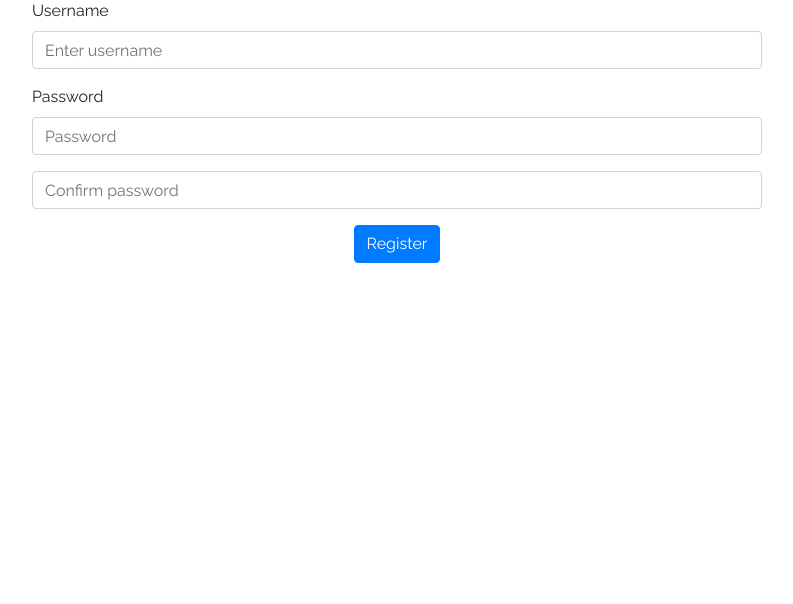
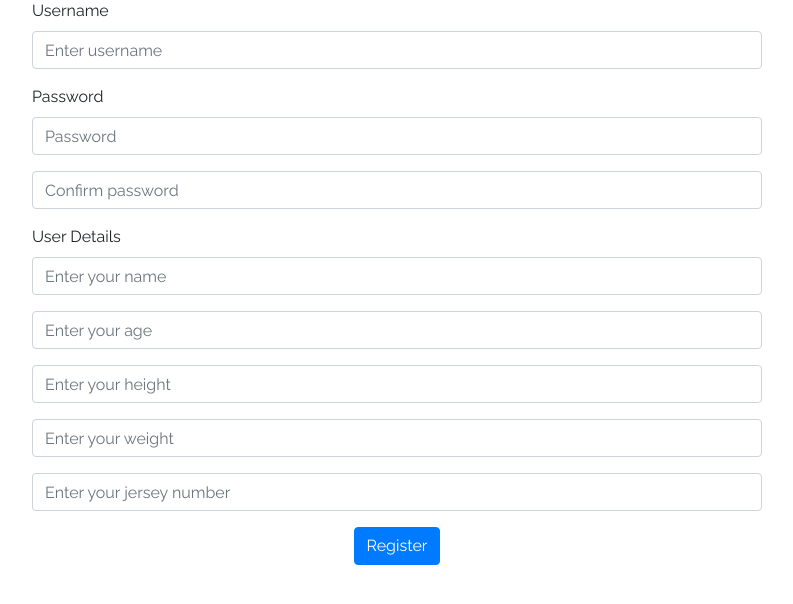
Before and after one commit to th0mazzz/onUltimateTrack, a Flask app: page /register in a window 1280 px wide. Shown: the part 169-773 px from the top of the page, without its empty margins (243-1036 px from the left). Run offline with Flask 2, Linux system fonts and the light colour scheme; some libraries are stand-ins or nearby versions.

Commit message:
Users can register now

```diff
--- a/borkbook/__init__.py
+++ b/borkbook/__init__.py
@@ -36,41 +36,42 @@ def home():
 @app.route('/auth', methods=["POST"])
 def auth():
     user, pwd = request.form['username'], request.form['password']
-    if 'confirmpassword' not in request.form:
-        returnedStuff = database.getUser(user)
-        if returnedStuff == None:
-            flash('Incorrect username!')
-            return redirect(url_for('login'))
-            print(returnedStuff)
+    returnedStuff = database.getUser(user)
+    if returnedStuff == None:
+        flash('Incorrect username!')
+        return redirect(url_for('login'))
+        print(returnedStuff)
 
-        if pwd != returnedStuff[1]:
-            flash('Incorrect password!')
-            return redirect(url_for('login'))
+    if pwd != returnedStuff[1]:
+        flash('Incorrect password!')
+        return redirect(url_for('login'))
     return redirect(url_for('home'))
 
-    '''
-    else:
-        confirmpwd = request.form['confirmpassword']
-        returnedStuff = database.getUser(user)
-        if returnedStuff == None:
-            if pwd != confirmpwd:
-                flash('Passwords do not match')
-                return redirect(url_for('register'))
+@app.route('/auth2', methods=['POST'])
+def auth2():
 
-            player_name = request.form['player_name']
-            player_age = request.form['player_age']
-            player_height = request.form['player_height']
-            player_weight = request.form['player_weight']
-            player_jersey = request.form['player_jersey']
+    user, pwd = request.form['username'], request.form['password']
+    confirmpwd = request.form['confirmpassword']
+    returnedStuff = database.getUser(user)
+    if returnedStuff == None:
+        if pwd != confirmpwd:
+            flash('Passwords do not match')
+            return redirect(url_for('register'))
+
+        player_name = request.form['player_name']
+        player_age = request.form['player_age']
+        player_height = request.form['player_height']
+        player_weight = request.form['player_weight']
+        player_jersey = request.form['player_jersey']
 
 
-            database.registerUser(user, pwd, player_name, player_age, player_height, player_weight, player_jersey)
+        database.registerUser(user, pwd, player_name, player_age, player_height, player_weight, player_jersey)
 
-            return redirect(url_for('home'))
+        return redirect(url_for('home'))
 
-        flash('Username is taken')
-        return redirect(url_for('register'))
-    '''
+    flash('Username is taken')
+    return redirect(url_for('register'))
+
 
 if __name__ == '__main__':
     app.debug = True
--- a/borkbook/templates/register.html
+++ b/borkbook/templates/register.html
@@ -46,7 +46,7 @@
     <div class="row">
         <div class="col-sm-2"></div>
         <div class="col">
-            <form action="/auth" method="POST">
+            <form action="/auth2" method="POST">
                 <div class="form-group">
                     <label for="exampleInputEmail1">Username</label>
                     <input type="text" class="form-control" id="user" aria-describedby="emailHelp"
@@ -61,6 +61,29 @@
                         <input type="password" class="form-control" id="pass2" placeholder="Confirm password" name="confirmpassword"
                             required>
                     </div>
+
+                    <div class="form-group">
+                        <label for="exampleInputEmail1">User Details</label>
+                        <input type="text" class="form-control" id="player_name" aria-describedby="emailHelp"
+                            placeholder="Enter your name" name="player_name" required>
+                    </div>
+                    <div class="form-group">
+                        <input type="text" class="form-control" id="player_age"
+                            placeholder="Enter your age" name="player_age" required>
+                        </div>
+                    <div class="form-group">
+                        <input type="text" class="form-control" id="player_height"
+                            placeholder="Enter your height" name="player_height">
+                        </div>
+                    <div class="form-group">
+                        <input type="text" class="form-control" id="player_weight"
+                            placeholder="Enter your weight" name="player_weight">
+                        </div>
+                    <div class="form-group">
+                        <input type="text" class="form-control" id="player_jersey"
+                            placeholder="Enter your jersey number" name="player_jersey" required>
+                        </div>
+
                 <div class="row">
                     <div class="col text-center">
                         <button type="submit" class="btn btn-primary">Register</button>
--- a/borkbook/util/database.py
+++ b/borkbook/util/database.py
@@ -53,7 +53,7 @@ def registerUser(username, password, player_name, player_age=0, player_height=0,
     db = sqlite3.connect(DB_FILE)
     c = db.cursor()
 
-    c.execute('INSERT INTO users VALUES (?,?,?,?,?,?,?)', (username, password, '', player_name, player_age, player_height, player_weight, player_jersey))
+    c.execute('INSERT INTO users VALUES (?,?,?,?,?,?,?,?)', (username, password, '', player_name, player_age, player_height, player_weight, player_jersey))
     #username TEXT PRIMARY KEY, password TEXT, team_ids TEXT, player_name TEXT, player_age INT, player_height INT, player_weight INT, player_jersey INT
     db.commit()
     db.close()
```
Also changed, not shown: borkbook/data/borkbook.db.
